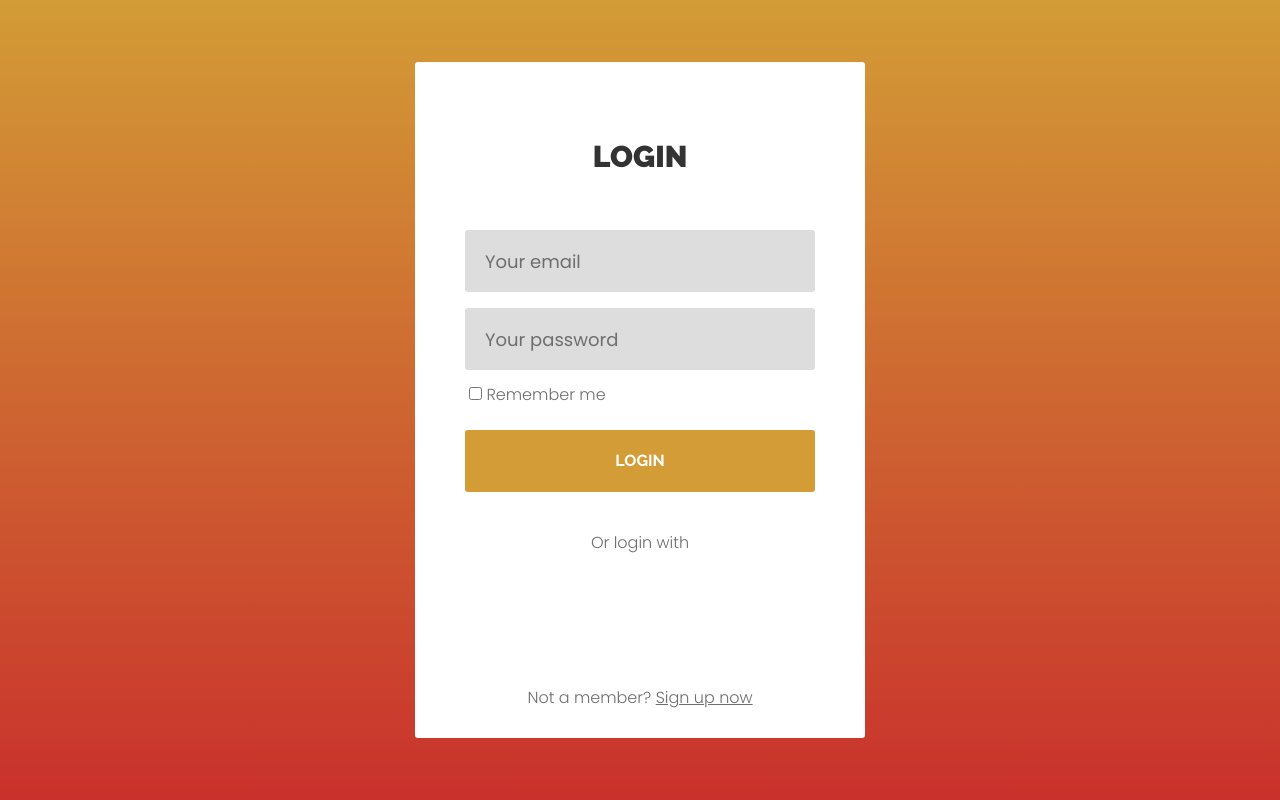
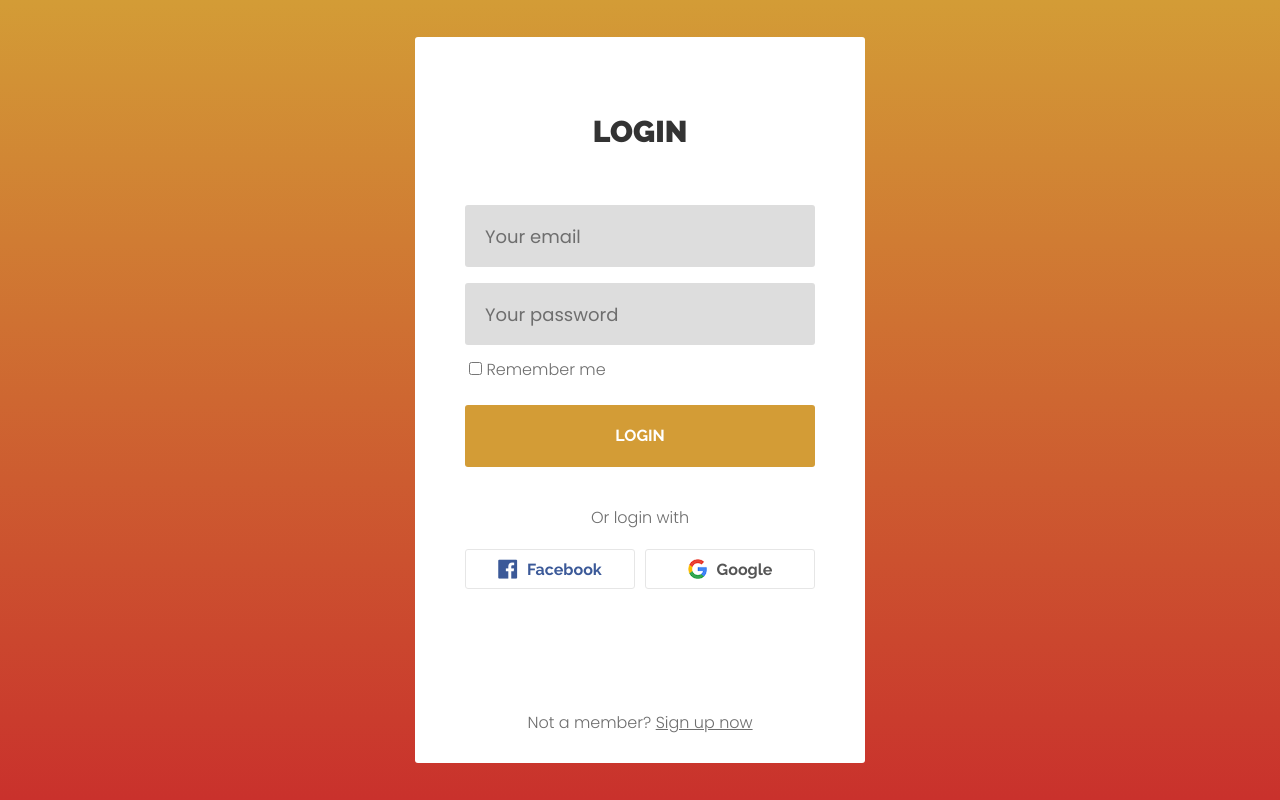
Before and after one commit to Majkej86/basic_login_window, a plain HTML site: page index.html in a window 1280 px wide. Drawn offline with Linux system fonts and the light colour scheme.

Commit message:
Add social media icons

```diff
--- a/assets/sass/parts/_login-section.scss
+++ b/assets/sass/parts/_login-section.scss
@@ -100,7 +100,6 @@ body {
                         z-index: 1;
                         margin-bottom: 16px;
                         display: block;
-
                     }
 
                     .password-container {
@@ -115,12 +114,16 @@ body {
                         margin-left: 4px;
                         display: block;
                         cursor: pointer;
+                        transition: all 0.4s;
+
+                        &:hover {
+                            color: #c9312c;
+                        }
 
                         label {
                             cursor: pointer;
                         }
                     }
-
 
 
                     .login-button {
@@ -165,21 +168,90 @@ body {
                         display: block;
                     }
 
-                    .not-a-member {
-                        width: 100%;
-                        padding-top: 115px;
-                        text-align: center !important;
-                        display: block;
+                    .button-fb {
+                        color: #3b5998;
+                        font-family: 'Raleway';
+                        font-weight: 700;
+                        font-size: 16px;
+                        line-height: 1.2;
+                        display: flex;
+                        justify-content: center;
+                        align-items: center;
+                        width: calc((100% - 10px) / 2);
+                        height: 40px;
+                        border-radius: 3px;
+                        border: 1px solid #e6e6e6;
+                        background-color: #fff;
+                        padding: 0px;
+                        box-sizing: border-box;
+                        transition: all 0.4s;
+                        text-decoration: none;
 
-                        span {
-                            a {
-                                color: #6e6e6e;
-                            }
+                        &:hover {
+                            border-color: #c9312c;
+                            color: #c9312c;
+                        }
 
+                        i {
+                            font-size: 20px;
+                            margin-right: 10px;
+                            padding-bottom: 1px;
+                            display: inline-block;
                         }
                     }
 
+                    .button-google {
+                        color: #555555;
+                        font-family: 'Raleway';
+                        font-weight: 700;
+                        font-size: 16px;
+                        line-height: 1.2;
+                        display: flex;
+                        justify-content: center;
+                        align-items: center;
+                        width: calc((100% - 10px) / 2);
+                        height: 40px;
+                        border-radius: 3px;
+                        border: 1px solid #e6e6e6;
+                        background-color: #fff;
+                        padding: 0px;
+                        box-sizing: inherit;
+                        text-decoration: none;
+                        margin-bottom: 10px;
+                        transition: .4s all;
 
+                        &:hover {
+                            border-color: #c9312c;
+                            color: #c9312c;
+                        }
+
+                        img {
+                            width: 19px;
+                            margin-right: 10px;
+                            padding-bottom: 1px;
+                            vertical-align: middle;
+                            border-style: none;
+                        }
+                    }
+
+                }
+
+                .not-a-member {
+                    width: 100%;
+                    padding-top: 115px;
+                    text-align: center !important;
+                    display: block;
+
+                    span {
+                        a {
+                            color: #6e6e6e;
+                            transition: .4s all;
+
+                            &:hover {
+                                color: #c9312c;
+                            }
+                        }
+                    }
                 }
             }
         }
--- a/index.html
+++ b/index.html
@@ -10,6 +10,7 @@
     <link href="https://fonts.googleapis.com/css?family=Raleway:300,400,700,900&display=swap&subset=latin-ext"
         rel="stylesheet">
     <link rel="stylesheet" href="assets/css/style.css">
+    <link rel="stylesheet" href="https://cdnjs.cloudflare.com/ajax/libs/font-awesome/4.7.0/css/font-awesome.min.css">
 </head>
 
 <body>
@@ -36,12 +37,10 @@
                     </div>
 
                     <!-- REMEMBER ME CHECKBOX -->
-
                     <div class="checkbox">
                         <input id="remember me" type="checkbox" name="source[]" />
                         <label for="remember me"><span></span>Remember me</label>
                     </div>
-
 
                     <!-- LOGIN BUTTON -->
                     <div class="login-button">
@@ -50,8 +49,6 @@
                         </button>
                     </div>
 
-
-
                     <!-- TEXT CENTER -->
                     <div class="text-center">
                         <span class="txt">
@@ -59,13 +56,18 @@
                         </span>
                     </div>
 
-
                     <!-- FACEBOOK BUTTON -->
-                    <a href="#" class="button-fb"></a>
+                    <a href="#" class="button-fb">
+                        <i class="fa fa-facebook-official" style="font-size:22px"></i>
+                        Facebook
+                    </a>
 
 
                     <!-- GOOGLE BUTTON -->
-                    <a href="#" class="button-google"></a>
+                    <a href="#" class="button-google">
+                        <img src="assets/img/icon-google.png" alt="GOOGLE">
+                        Google
+                    </a>
 
                     <!-- NOT A MEMBER -->
                     <div class="not-a-member">
@@ -75,14 +77,11 @@
                                 Sign up now
                             </a>
                         </span>
-
                     </div>
-
                 </form>
             </div>
         </div>
     </section>
-
 </body>
 
 </html>
```
Also changed, not shown: assets/css/style.css, assets/img/fb.jpg (added), assets/img/google.jpg (added), assets/img/icon-google.png (added), 1 other file.
